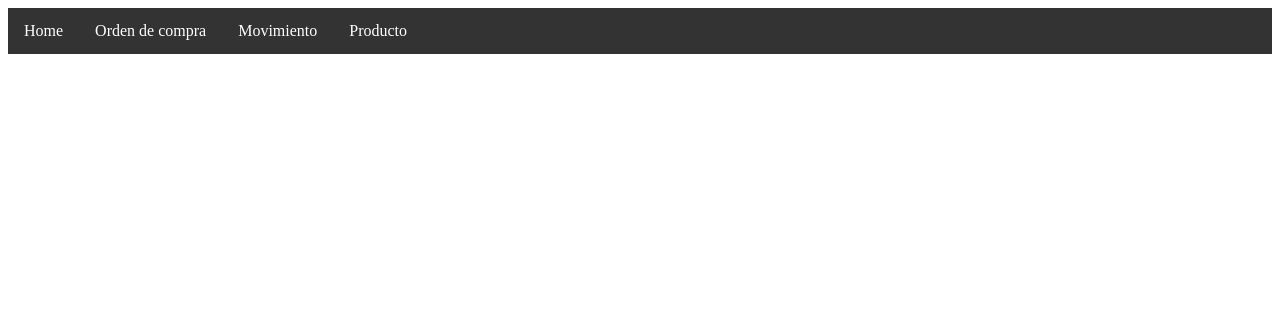
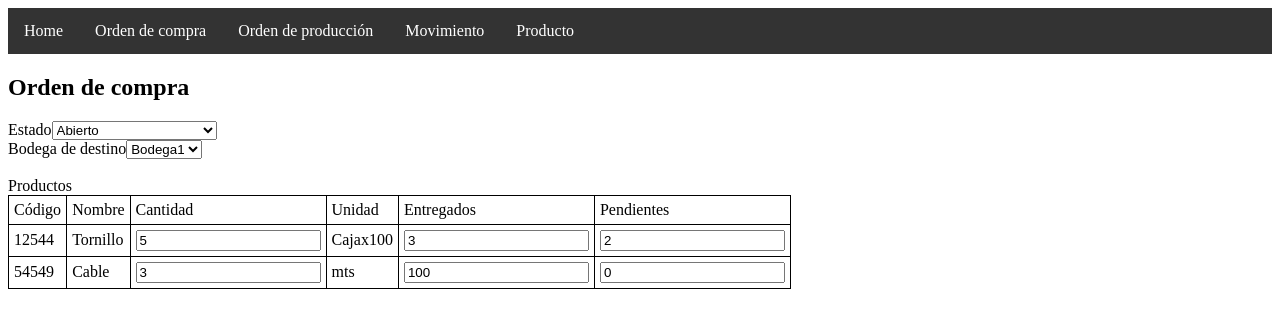
Before and after one commit to angelilla8901/inventario, an Angular app: page /orden-compra in a window 1280 px wide. Before the commit this address led to /. Shown: the top 328 px of the page. Built offline with nearby package versions, Linux system fonts and the light colour scheme.

Commit message:
edit orden de compra

```diff
--- a/src/app/app-routing.module.ts
+++ b/src/app/app-routing.module.ts
@@ -4,7 +4,7 @@ import {OrdenComponent} from './orden/orden.component';
 
 
 const routes: Routes = [
-  { path: 'orden', component: OrdenComponent}
+  { path: 'orden-compra', component: OrdenComponent}
 ];
 
 @NgModule({
--- a/src/app/app.component.html
+++ b/src/app/app.component.html
@@ -3,7 +3,10 @@
     <li>
       <a class="active" href="#home">Home</a></li>
     <li>
-      <a routerLink="orden">Orden de compra</a>
+      <a routerLink="orden-compra">Orden de compra</a>
+    </li>
+    <li>
+      <a href="#orden-produccion">Orden de producción</a>
     </li>
     <li class="dropdown">
       <a class="dropbtn">Movimiento</a>
--- a/src/app/orden/orden.component.html
+++ b/src/app/orden/orden.component.html
@@ -11,9 +11,7 @@
 </div>
 <div>
   <label for="bodega">Bodega de destino</label>
-  <select
-    id="bodega"
-    class="form-control">
+  <select id="bodega">
     <option value="bodega1">Bodega1</option>
     <option value="bodega2">Bodega2</option>
     <option value="bodega3">Bodega3</option>
@@ -36,17 +34,29 @@
   <tr>
     <td>12544</td>
     <td>Tornillo</td>
-    <td>5</td>
+    <td>
+      <input type="number" name="cantidad" min="0" value="5">
+    </td>
     <td>Cajax100</td>
-    <td>3</td>
-    <td>2</td>
+    <td>
+      <input type="number" name="entregados" min="0" value="3">
+    </td>
+    <td>
+      <input type="number" name="pendientes" min="0" value="2">
+    </td>
   </tr>
   <tr>
     <td>54549</td>
     <td>Cable</td>
-    <td>100</td>
+    <td>
+      <input type="number" name="cantidad" min="100" value="3">
+    </td>
     <td>mts</td>
-    <td>100</td>
-    <td>0</td>
+    <td>
+      <input type="number" name="entregados" min="0" value="100">
+    </td>
+    <td>
+      <input type="number" name="pendientes" min="0" value="0">
+    </td>
   </tr>
 </table>
```
